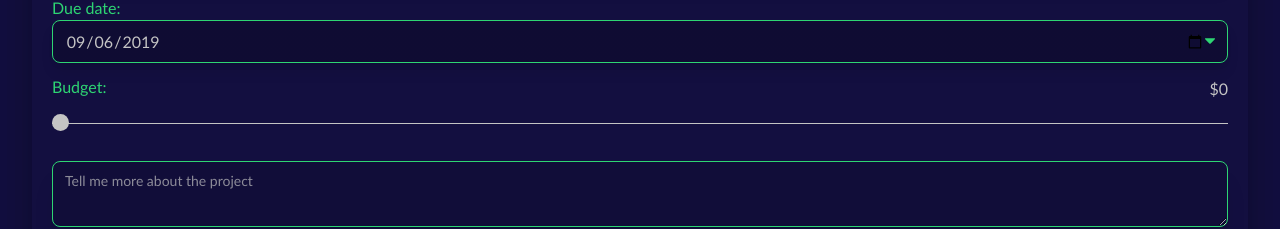
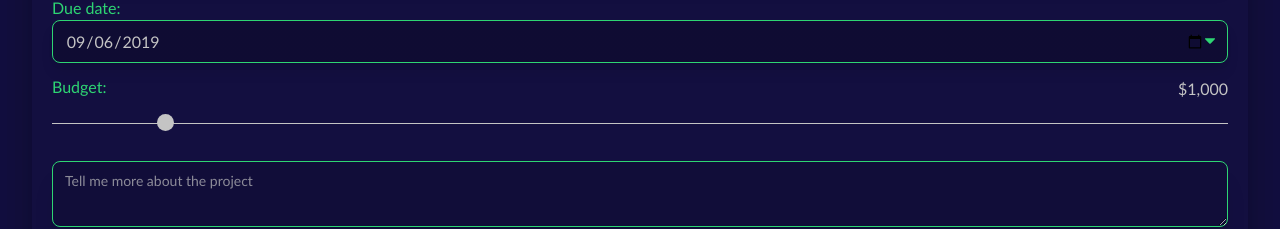
Before and after one commit to mrassili/myportfolio, a Gatsby site: page /contact in a window 1280 px wide. Shown: the part 316-545 px from the top of the page. Built offline with nearby package versions, Linux system fonts and the light colour scheme; Gatsby itself is replaced by a stand-in of ours.

```diff
--- a/src/pages/contact.js
+++ b/src/pages/contact.js
@@ -7,7 +7,7 @@
   constructor(props) {
     super(props)
     this.state = {
-      budget: null,
+      budget: 1000,
     }
   }
 
@@ -79,6 +79,7 @@
                   min="100"
                   max="10000"
                   step="100"
+                  value={this.state.budget}
                   className={classNames("mt-1 w-full h-10")}
                 />
                 <span className="absolute top-0  right-0 text-bold-gray">
```
